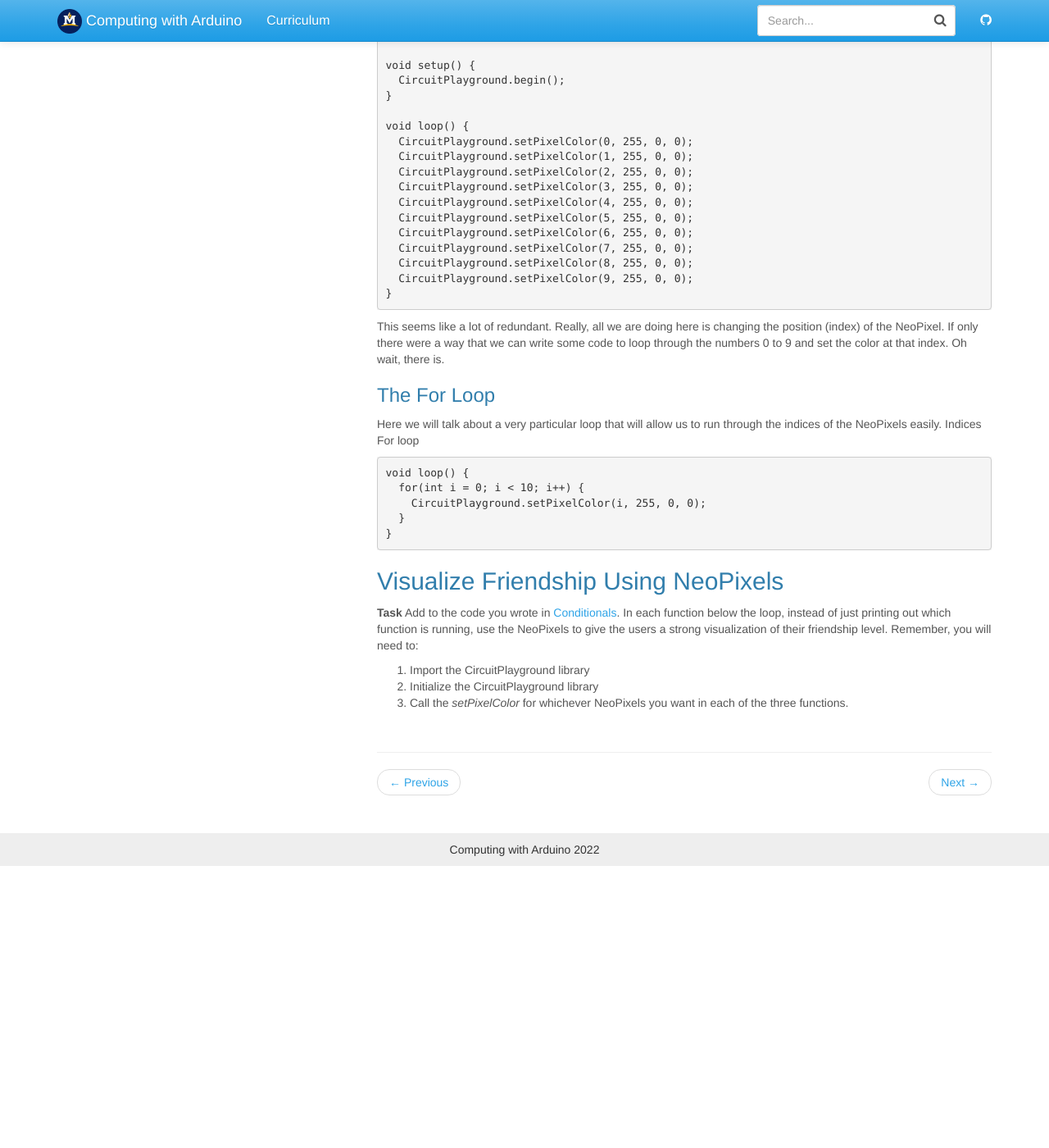
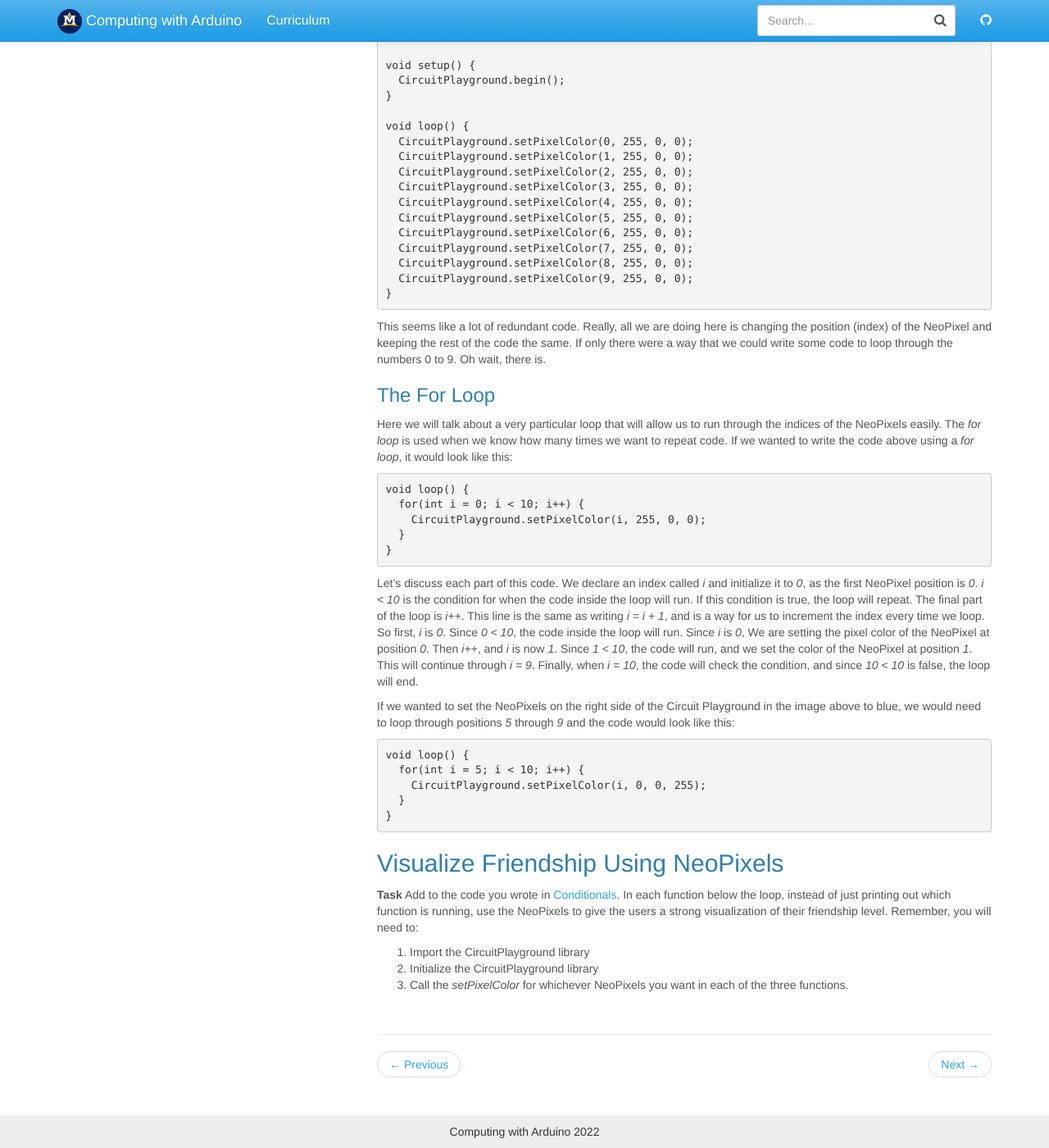
Before and after one commit to jake-chipps/friendometer, a Jekyll site: the page built from _docs/lessons/3-2.md, in a window 1280 px wide and 1400 px high, scrolled down 2165 px. Shown: the whole window at 82% size. Built offline with Jekyll 4.4.1, drawn with Linux system fonts in a browser that asks for light colours; before the commit the page ends 3221 px from its top, so only the background shows below that.

````diff
--- a/_docs/lessons/3-2.md
+++ b/_docs/lessons/3-2.md
@@ -82,12 +82,10 @@ void loop() {
 }
 ```
 
-This seems like a lot of redundant. Really, all we are doing here is changing the position (index) of the NeoPixel. If only there were a way that we can write some code to loop through the numbers 0 to 9 and set the color at that index. Oh wait, there is.
+This seems like a lot of redundant code. Really, all we are doing here is changing the position (index) of the NeoPixel and keeping the rest of the code the same. If only there were a way that we could write some code to loop through the numbers 0 to 9. Oh wait, there is.
 
 ### The For Loop
-Here we will talk about a very particular loop that will allow us to run through the indices of the NeoPixels easily.
-Indices
-For loop
+Here we will talk about a very particular loop that will allow us to run through the indices of the NeoPixels easily. The *for loop* is used when we know how many times we want to repeat code. If we wanted to write the code above using a *for loop*, it would look like this:
 
 ```
 void loop() {
@@ -97,6 +95,18 @@ void loop() {
 }
 ```
 
+Let's discuss each part of this code. We declare an index called *i* and initialize it to *0*, as the first NeoPixel position is *0*. *i < 10* is the condition for when the code inside the loop will run. If this condition is true, the loop will repeat. The final part of the loop is *i++*. This line is the same as writing *i = i + 1*, and is a way for us to increment the index every time we loop. So first, *i* is *0*. Since *0 < 10*, the code inside the loop will run. Since *i* is *0*, We are setting the pixel color of the NeoPixel at position *0*. Then *i++*, and *i* is now *1*. Since *1 < 10*, the code will run, and we set the color of the NeoPixel at position *1*. This will continue through *i = 9*. Finally, when *i = 10*, the code will check the condition, and since *10 < 10* is false, the loop will end.
+
+If we wanted to set the NeoPixels on the right side of the Circuit Playground in the image above to blue, we would need to loop through positions *5* through *9* and the code would look like this:
+
+```
+void loop() {
+  for(int i = 5; i < 10; i++) {
+    CircuitPlayground.setPixelColor(i, 0, 0, 255);
+  }
+}
+```
+
 ## Visualize Friendship Using NeoPixels
 **Task** Add to the code you wrote in [Conditionals](../3-1/). In each function below the loop, instead of just printing out which function is running, use the NeoPixels to give the users a strong visualization of their friendship level. Remember, you will need to:
 1. Import the CircuitPlayground library
````
